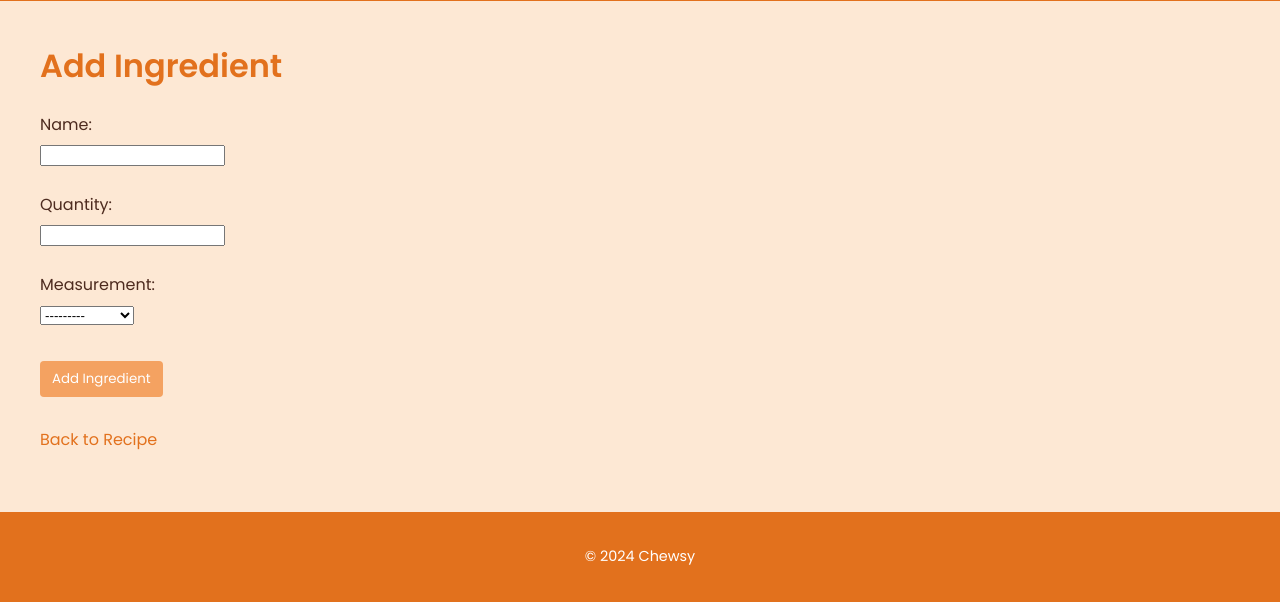
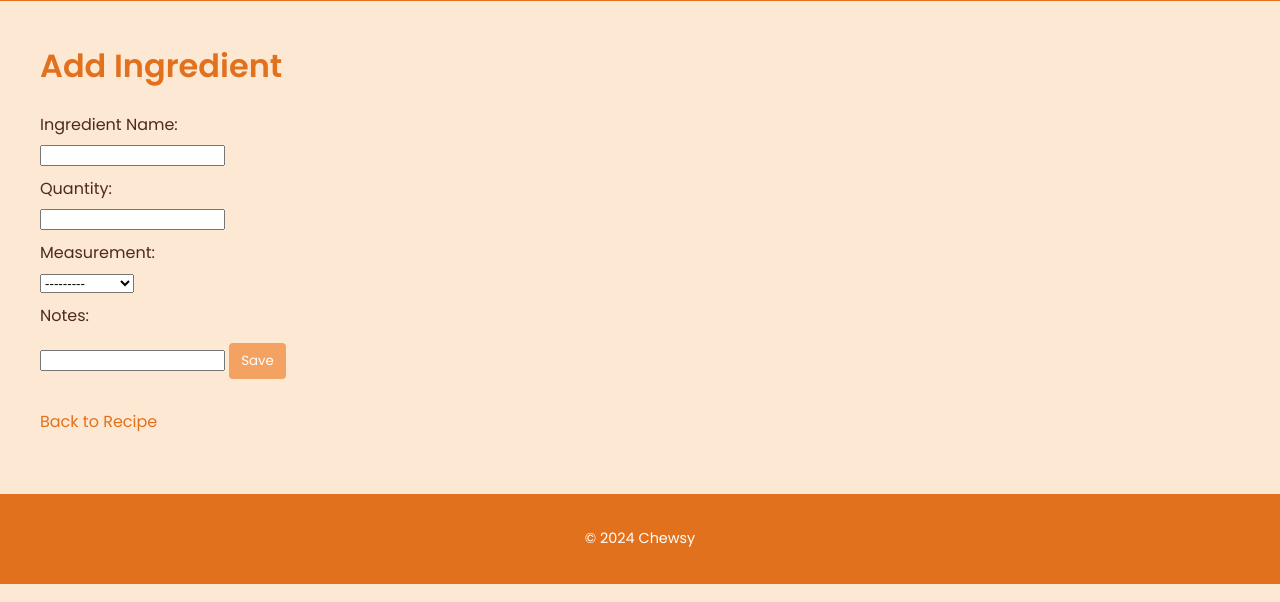
Before and after one commit to mparente88/chewsy-app, a Django app: page /recipe/1/ingredient/new/ in a window 1280 px wide. Shown: the part 390-992 px from the top of the page. Run offline with Django 5.2, Linux system fonts and the light colour scheme; tables that the repository leaves empty hold one stand-in row (values such as "Sample post"); some libraries are stand-ins or nearby versions.

Commit message:
added notes to ingredient model and forms

```diff
--- a/main_app/forms.py
+++ b/main_app/forms.py
@@ -37,7 +37,7 @@ class IngredientForm(forms.ModelForm):
 
     class Meta:
         model = Ingredient
-        fields = ['name', 'quantity', 'measurement']
+        fields = ['name', 'quantity', 'measurement', 'notes']
 
 class InstructionForm(forms.ModelForm):
     class Meta:
--- a/main_app/models.py
+++ b/main_app/models.py
@@ -88,12 +88,17 @@ class Ingredient(models.Model):
         ("slice", "Slice"),
         ("portion", "Portion"),
         ("serving", "Serving"),
+        ("unit", "Unit"),
     ]
     recipe = models.ForeignKey(Recipe, on_delete=models.CASCADE, related_name="ingredients")
     name = models.CharField(max_length=100)
     quantity = models.DecimalField(max_digits=5, decimal_places=2)
     measurement = models.CharField(max_length=20, choices=MEASUREMENT_CHOICES)
+    notes = models.CharField(max_length=200, blank=True, null=True)
     order = models.IntegerField(null=True, blank=True)
+
+    def __str__(self):
+        return f"{self.name} ({self.notes})" if self.notes else self.name
 
 class Tag(models.Model):
     TAG_CATEGORY_CHOICES = [
--- a/main_app/templates/ingredient_form.html
+++ b/main_app/templates/ingredient_form.html
@@ -1,8 +1,21 @@
 {% extends 'base.html' %} {% block title %}{{ object|default:"Add"}} Ingredient{% endblock %} {% block content %}
 <h1>{% if object %}Edit{% else %}Add{% endif %} Ingredient</h1>
 <form method="post">
-  {% csrf_token %} {{ form.as_p }}
-  <button type="submit" class="btn">{% if object %}Save{% else %}Add{% endif %} Ingredient</button>
+  {% csrf_token %}
+  <label for="id_name">Ingredient Name:</label>
+  {{ form.name }}
+
+  <label for="id_quantity">Quantity:</label>
+  {{ form.quantity }}
+
+  <label for="id_measurement">Measurement:</label>
+  {{ form.measurement }}
+
+  <label for="id_notes">Notes:</label>
+  {{ form.notes }}
+
+  <button type="submit" class="btn">Save</button>
 </form>
+
 <a href="{% url 'recipe_detail' recipe.pk %}">Back to Recipe</a>
 {% endblock %}
```
Also changed, not shown: main_app/templates/recipe_detail.html (+4 -3 lines), main_app/migrations/0010_ingredient_notes_alter_ingredient_measurement.py (added).
